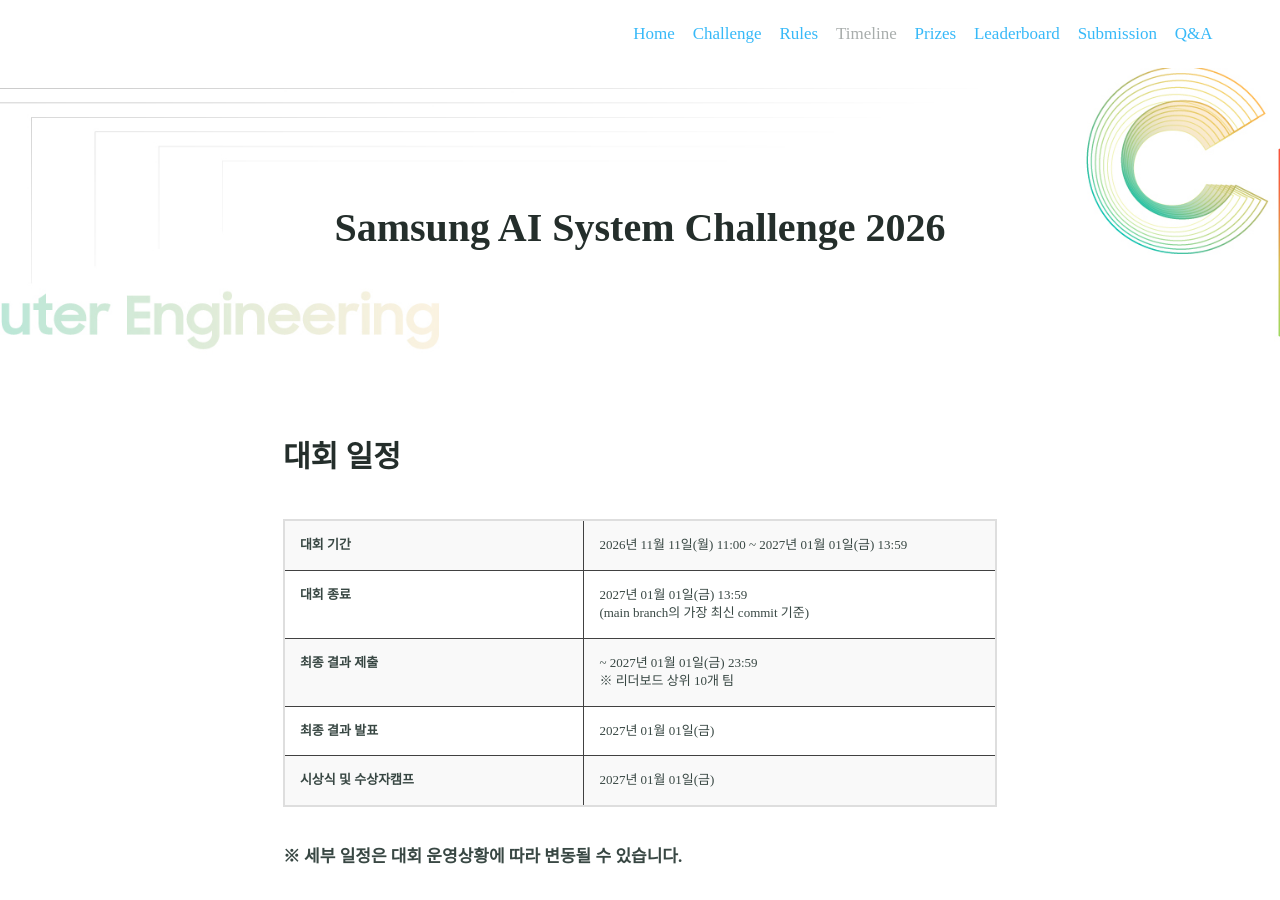
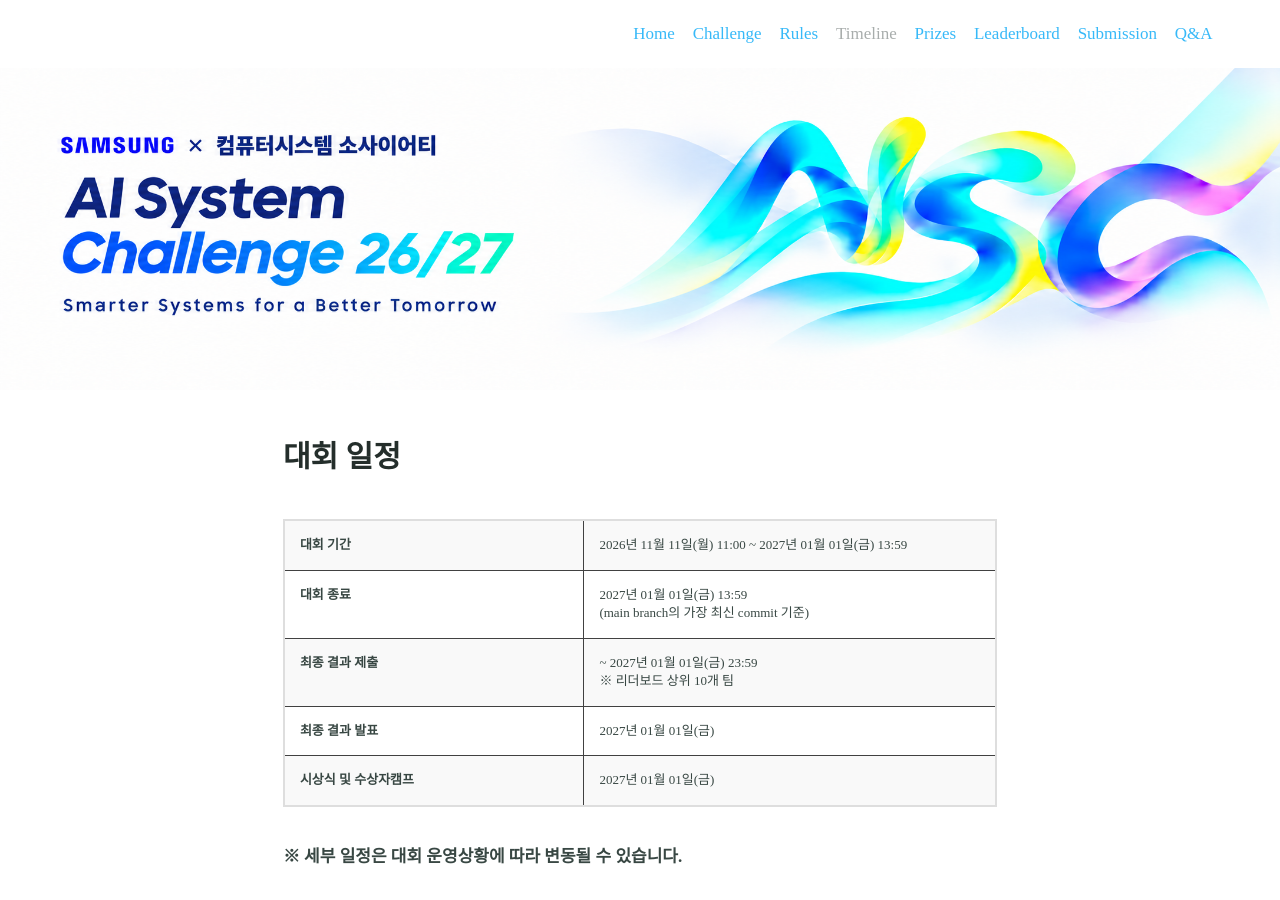
Before and after one commit to AISystemChallenge/AISystemChallenge.github.io, a Jekyll site: the page built from timeline.md, in a window 1280 px wide and 900 px high. Built offline with Jekyll 4.4.1, drawn with Linux system fonts in a browser that asks for light colours; some web fonts are replaced; our own code applies the rules of GitHub Pages for plain Markdown files.

Commit message:
Update timeline.md

```diff
--- a/timeline.md
+++ b/timeline.md
@@ -1,8 +1,8 @@
 ---
 title:
 feature_text: |
-  # Samsung AI System Challenge 2026
-feature_image: "/assets/logos/banner_last.png"
+  <!--# Samsung AI System Challenge 2026-->
+feature_image: "/assets/logos/banner_AISC2026.png"
 excerpt:
 ---
 ### 대회 일정
```
